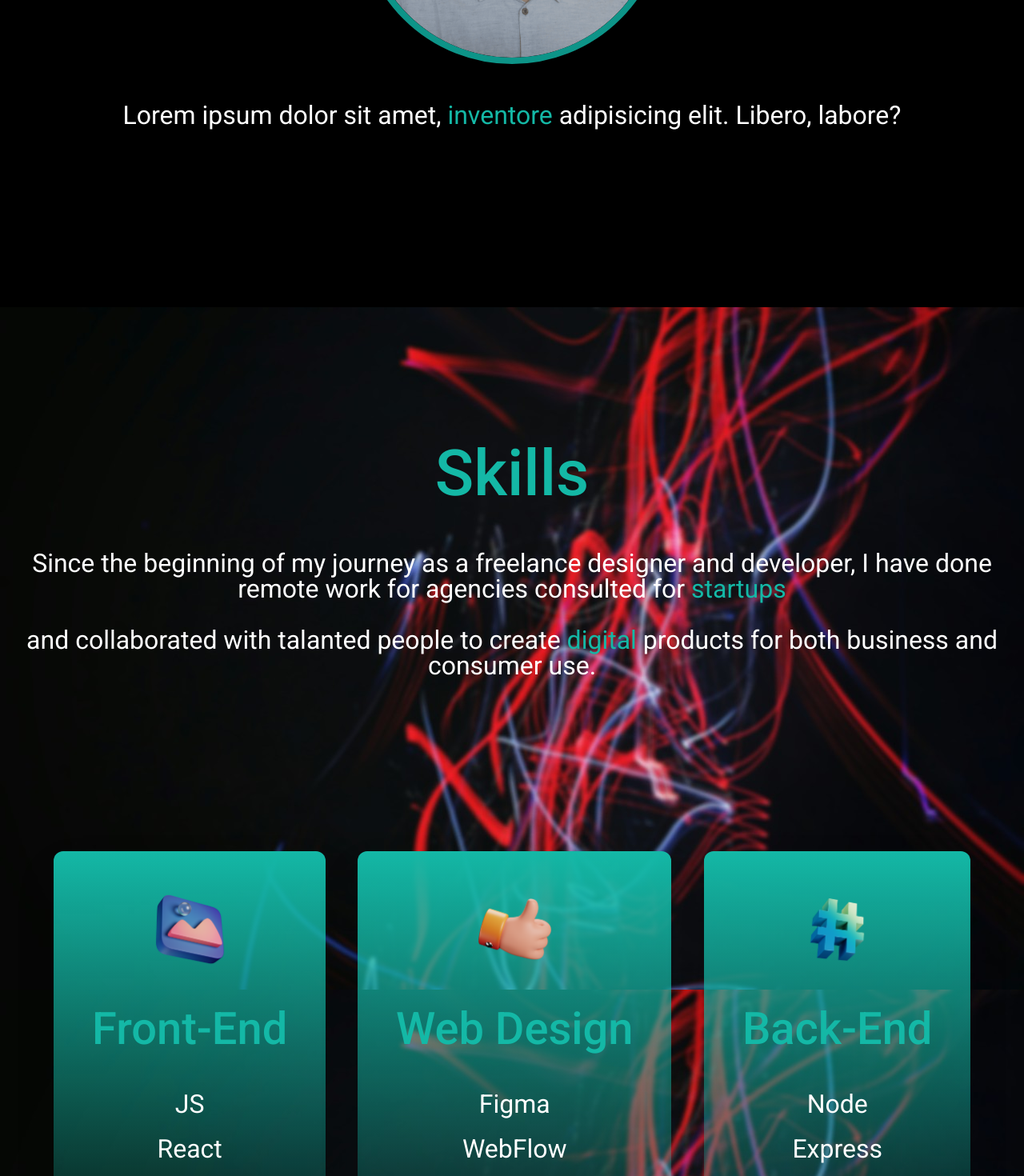
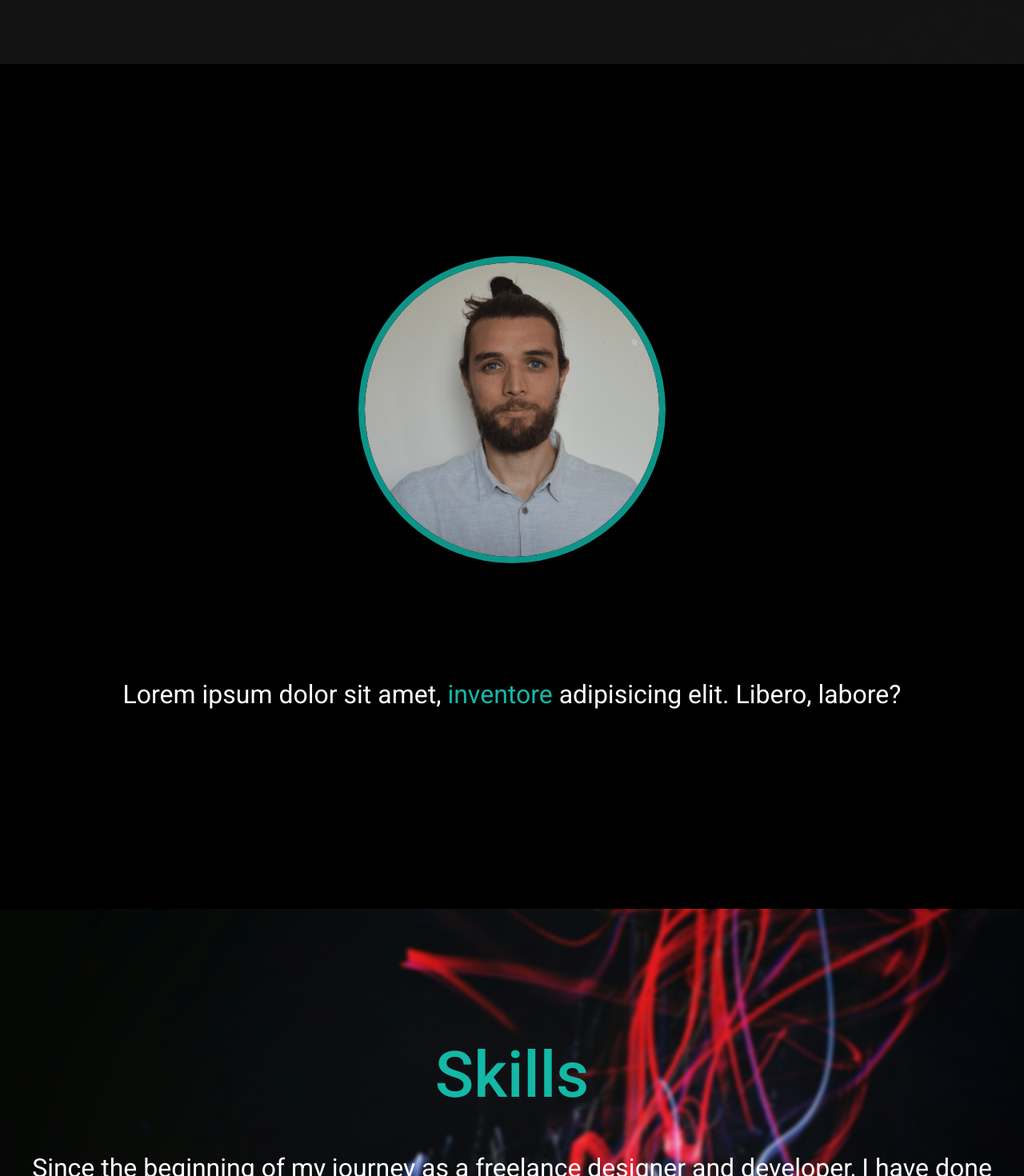
Before and after one commit to nanofanti/portfolio, a React (Vite) app: page / in a window 1280 px wide. Shown: the part 1200-2670 px from the top of the page at 80% size. Built offline with nearby package versions, Linux system fonts and the light colour scheme.

Commit message:
app responsive

```diff
--- a/src/App.jsx
+++ b/src/App.jsx
@@ -2,11 +2,8 @@ import { useEffect, useContext } from "react";
 import "./App.css";
 import AOS from "aos";
 import "aos/dist/aos.css";
-import Footer from "./components/Footer";
-import WorksAndProjects from "./components/WorksAndProjects";
-import Skills from "./components/Skills";
-import PhotoSection from "./components/PhotoSection";
 import Header from "./components/Header";
+
 import { ThemeContext } from "./context/ThemeContext";
 
 function App() {
@@ -18,19 +15,7 @@ function App() {
 
   return (
     <div className={!darkMode ? "" : "dark"}>
-      <main className="bg-white w-screen dark:bg-black">
-        <section>
-          <Header />
-          <PhotoSection />
-        </section>
-        <section>
-          <Skills />
-        </section>
-        <section>
-          <WorksAndProjects />
-          <Footer />
-        </section>
-      </main>
+      <Header />
     </div>
   );
 }
--- a/src/components/Header.jsx
+++ b/src/components/Header.jsx
@@ -4,18 +4,19 @@ import { TypeAnimation } from "react-type-animation";
 import { RiInstagramFill } from "react-icons/ri";
 import { useContext } from "react";
 import { ThemeContext } from "../context/ThemeContext";
+import PhotoSection from "./PhotoSection";
 
 function Header() {
   const { darkMode, setDarkMode } = useContext(ThemeContext);
   return (
-    <div>
-      <div className="h-screen relative flex flex-col item-center justify-center bg-fixed bg-parallax1 bg-cover">
+    <div className="absolute bg-white dark:bg-black">
+      <div className="h-[100rem] sm:h-[80rem] relative flex flex-col item-center justify-center bg-fixed bg-parallax1 bg-cover">
         <div
           className="pb-16 bg-transparent z-40"
           data-aos="fade-left"
           data-aos-delay="200"
         >
-          <ul className="flex w-screen justify-end pr-[6rem] pt-4 gap-4">
+          <ul className="flex justify-end px-10">
             {!darkMode ? (
               <li>
                 <BsFillMoonStarsFill
@@ -147,6 +148,7 @@ function Header() {
           </a>
         </div>
       </div>
+      <PhotoSection />
     </div>
   );
 }
--- a/src/components/PhotoSection.jsx
+++ b/src/components/PhotoSection.jsx
@@ -1,11 +1,12 @@
 import { FaCheck } from "react-icons/fa";
+import Skills from "./Skills";
 
 function PhotoSection() {
   return (
     <div>
-      <div className="h-[40rem] mt-24">
+      <div className="h-[100rem] sm:h-[50rem] flex flex-col items-center justify-center my-24">
         <div
-          className="  mx-auto border-orange-400 rounded-full mt-20 overflow-hidden md:h-96 md:w-96 border-8 dark:border-teal-600"
+          className="  mx-auto border-orange-400 rounded-full my-20 overflow-hidden h-96 w-96 border-8 dark:border-teal-600"
           data-aos="fade-up"
           data-aos-delay="300"
         >
@@ -21,7 +22,7 @@ function PhotoSection() {
           </div>
         </div>
         <h2
-          className="text-center font-roboto mt-10 text-[2rem] dark:text-white"
+          className="text-center font-roboto mt-10 text-[2rem] p-5 dark:text-white"
           data-aos="fade-up"
           data-aos-delay="600"
         >
@@ -30,6 +31,7 @@ function PhotoSection() {
           adipisicing elit. Libero, labore?
         </h2>
       </div>
+      <Skills />
     </div>
   );
 }
--- a/src/components/Skills.jsx
+++ b/src/components/Skills.jsx
@@ -1,7 +1,10 @@
+import WorksAndProjects from "./WorksAndProjects";
+
 function Skills() {
   return (
-    <div className="bg-fixed bg-parallax2 bg-cover">
-      <div className="mt-12 mb-[10rem] pt-[8rem]">
+    <div className="h-[100rem]">
+      <div className="bg-fixed relative bg-parallax2 bg-cover h-[100rem]">
+        <div className="mt-[10rem] mb-[10rem] pt-[8rem]">
           <h3
             className="text-[5rem] font-roboto text-orange-400 text-center py-5 dark:text-teal-500 font-medium"
             data-aos="fade-up"
@@ -10,16 +13,18 @@ function Skills() {
             Skills
           </h3>
           <p
-          className="text-[2rem] font-roboto text-white text-center p-4 leading-8"
+            className="text-[2rem] font-roboto text-white text-center p-5 leading-8"
             data-aos="fade-up"
             data-aos-delay="800"
           >
             Since the beginning of my journey as a freelance designer and
             developer, I have done remote work for agencies consulted for{" "}
-          <span className="text-orange-400 dark:text-teal-500">startups </span>
+            <span className="text-orange-400 dark:text-teal-500">
+              startups{" "}
+            </span>
           </p>
           <p
-          className="text-[2rem] font-roboto text-white text-center p-4 leading-8"
+            className="text-[2rem] font-roboto text-white text-center p-5 leading-8"
             data-aos="fade-up"
             data-aos-delay="800"
           >
@@ -66,7 +71,9 @@ function Skills() {
             </h3>
             <p className="text-[2rem] font-roboto py-1 text-white">Figma</p>
             <p className="text-[2rem] font-roboto py-1 text-white">WebFlow</p>
-          <p className=" text-[2rem] font-roboto py-1 text-white">Photoshop</p>
+            <p className=" text-[2rem] font-roboto py-1 text-white">
+              Photoshop
+            </p>
           </div>
           <div
             data-aos="flip-right"
@@ -87,6 +94,8 @@ function Skills() {
             <p className=" text-[2rem] font-roboto py-1 text-white">MongoDB</p>
           </div>
         </div>
+        <WorksAndProjects />
+      </div>
     </div>
   );
 }
--- a/src/components/WorksAndProjects.jsx
+++ b/src/components/WorksAndProjects.jsx
@@ -1,29 +1,30 @@
+import Footer from "./Footer";
+
 function WorksAndProjects() {
   return (
-    <div>
-      <div className="mb-[12.5rem] mt-[10rem]" data-aos="fade-up">
-        <h3 className="text-[5rem] font-roboto text-center py-5 text-orange-400 dark:text-teal-500 font-medium">
+    <div className="dark:bg-black pt-[20rem] h-[125rem] lg:h-[150rem]">
+      <div className=" pb-[10rem]" data-aos="fade-up">
+        <h3 className="text-[5rem] roboto text-center py-5 text-orange-400 dark:text-teal-500 font-medium">
           Works & ...Projects
         </h3>
         <p
           data-aos="fade-up"
           data-aos-delay="600"
-          className="text-[2rem] font-roboto text-center py-8 leading-8 text-gray-800 dark:text-gray-200"
+          className="text-[2rem] roboto text-center p-5 leading-8 dark:text-white"
         >
           Since the beginning of my journey as a freelance designer and
-          developer, <br />I have done remote work for
+          developer, I have done remote work for
           <span className="text-orange-400 dark:text-teal-500"> agencies </span>
         </p>
         <p
           data-aos="fade-up"
           data-aos-delay="600"
-          className="text-[2rem] font-roboto text-center py-2 leading-8 text-gray-800 dark:text-gray-200"
+          className="text-[2rem] roboto text-center p-5 leading-8 dark:text-white"
         >
           consulted for{" "}
           <span className="text-orange-400 dark:text-teal-500">startups </span>
-          and collaborated with <br />
-          talanted people to create digital products for both business and
-          consumer use.
+          and collaborated with talanted people to create digital products for
+          both business and consumer use.
         </p>
       </div>
       <div className="flex gap-10 p-10 m-10 flex-wrap">
@@ -32,10 +33,10 @@ function WorksAndProjects() {
           data-aos="flip-right"
           data-aos-delay="300"
         >
-          <h2 className=" text-[3.5rem] font-roboto text-orange-400  dark:text-teal-500 text-center mb-2">
+          <h2 className=" text-[3.25rem] roboto text-orange-400  dark:text-teal-500 text-center mb-2">
             Petfect Match
           </h2>
-          <p className="text-center text-[1.5rem] font-roboto mb-6 dark:text-white">
+          <p className="text-center text-[1.5rem] roboto mb-6 dark:text-white">
             Lorem ipsum dolor sit amet consectetur adipisicing elit.
           </p>
           <a href="https://petfectmatch.netlify.app/" target="_blank">
@@ -52,10 +53,10 @@ function WorksAndProjects() {
           data-aos="flip-left"
           data-aos-delay="300"
         >
-          <h2 className="text-[3.5rem] font-roboto text-orange-400 dark:text-teal-500 text-center mb-2">
+          <h2 className=" text-[3.25rem] roboto text-orange-400  dark:text-teal-500 text-center mb-2">
             Pokemon Fight
           </h2>
-          <p className="text-center text-[1.5rem] font-roboto mb-6 dark:text-white">
+          <p className="text-center text-[1.5rem] roboto mb-6 dark:text-white">
             Lorem ipsum dolor sit amet consectetur adipisicing elit.
           </p>
           <a href="https://mamspokefight.netlify.app/" target="_blank">
@@ -71,10 +72,10 @@ function WorksAndProjects() {
           data-aos="flip-right"
           data-aos-delay="300"
         >
-          <h2 className="text-[3.5rem] font-roboto text-orange-400 dark:text-teal-500 text-center mt-8">
+          <h2 className=" text-[3.25rem] roboto text-orange-400  dark:text-teal-500 text-center mb-2">
             Sign Up
           </h2>
-          <p className="text-center text-[1.5rem] font-roboto mb-6 dark:text-white">
+          <p className="text-center text-[1.5rem] roboto mb-6 dark:text-white">
             Lorem ipsum dolor sit amet consectetur adipisicing elit.
           </p>
           <a href="https://github.com/nanofanti/react-form" target="blank">
@@ -90,10 +91,10 @@ function WorksAndProjects() {
           data-aos="flip-left"
           data-aos-delay="300"
         >
-          <h2 className="text-[3.5rem] font-roboto text-orange-400 dark:text-teal-500 text-center mt-8">
+          <h2 className=" text-[3.25rem] roboto text-orange-400  dark:text-teal-500 text-center mb-2">
             ...Au Plant
           </h2>
-          <p className="text-center text-[1.5rem] font-roboto mb-6 dark:text-white">
+          <p className="text-center text-[1.5rem] roboto mb-6 dark:text-white">
             Lorem ipsum dolor sit amet consectetur adipisicing elit.
           </p>
           <div className="relative group">
@@ -108,6 +109,7 @@ function WorksAndProjects() {
           </div>
         </div>
       </div>
+      <Footer />
     </div>
   );
 }
--- a/tailwind.config.js
+++ b/tailwind.config.js
@@ -4,6 +4,12 @@ export default {
   content: ["./index.html", "./src/**/*.{js,ts,jsx,tsx}"],
   theme: {
     extend: {
+      colors: {
+        redTitle: "#B81F31",
+      },
+      screens: {
+        lg: "1017px",
+      },
       fontFamily: {
         roboto: ["Roboto", "sans-serif"],
       },
```
Lines whose indentation alone changed are shown as unchanged.
